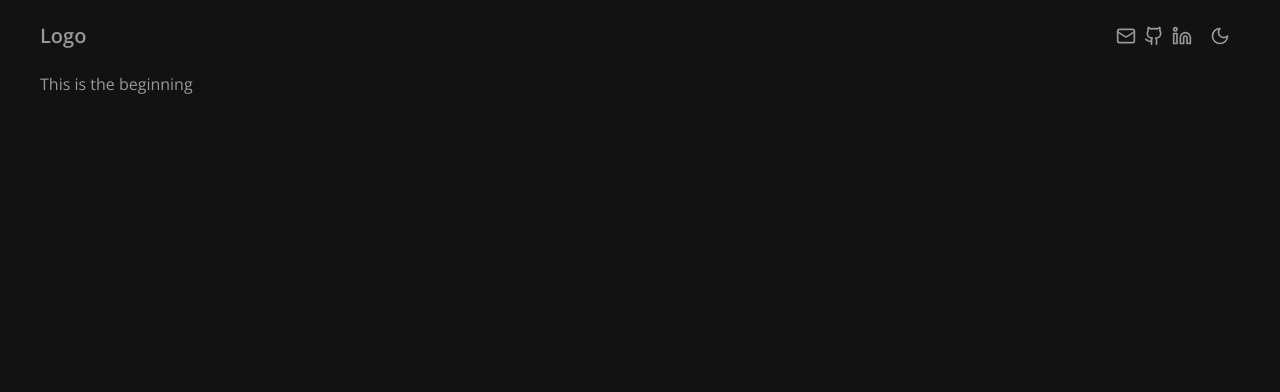
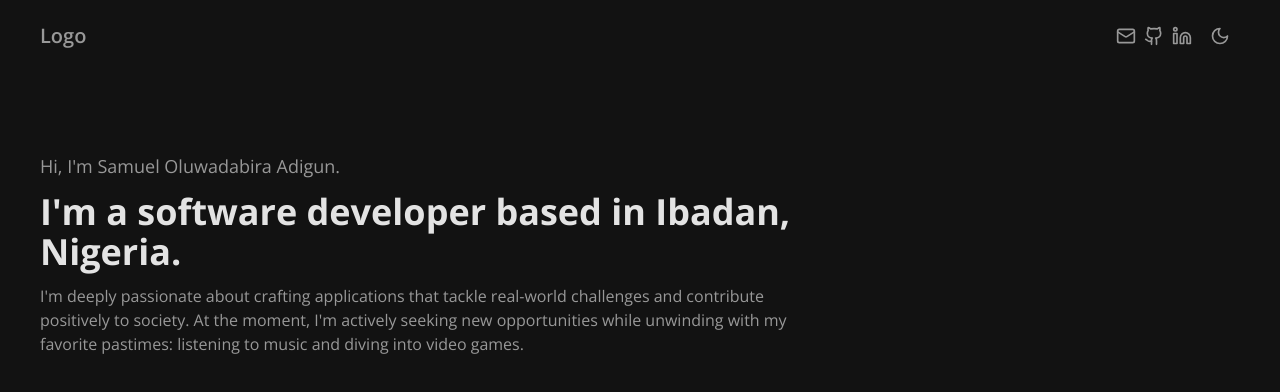
Before and after one commit to Asonance11/me, a Next.js app: page / in a window 1280 px wide. Shown: the top 392 px of the page. Built offline with nearby package versions, Linux system fonts and the light colour scheme.

Commit message:
Personal Info

```diff
--- a/app/page.tsx
+++ b/app/page.tsx
@@ -1,3 +1,9 @@
+import PersonalInfo from '@/components/custom/personal-info';
+
 export default function Home() {
-  return <main>This is the beginning</main>;
+  return (
+    <main>
+      <PersonalInfo />
+    </main>
+  );
 }
--- a/components/custom/personal-info.tsx
+++ b/components/custom/personal-info.tsx
@@ -1,7 +1,20 @@
 import React from 'react';
 
 const PersonalInfo = () => {
-  return <div>Personal Info</div>;
+  return (
+    <section className="lg:max-w-[65%] mt-20">
+      <h4 className="text-lg">Hi, I'm Samuel Oluwadabira Adigun.</h4>
+      <h2 className="mt-3 text-4xl font-bold dark:text-[#E3E3E3]">
+        I'm a software developer based in Ibadan, Nigeria.
+      </h2>
+      <p className="mt-3">
+        I'm deeply passionate about crafting applications that tackle real-world
+        challenges and contribute positively to society. At the moment, I'm
+        actively seeking new opportunities while unwinding with my favorite
+        pastimes: listening to music and diving into video games.
+      </p>
+    </section>
+  );
 };
 
 export default PersonalInfo;
```
